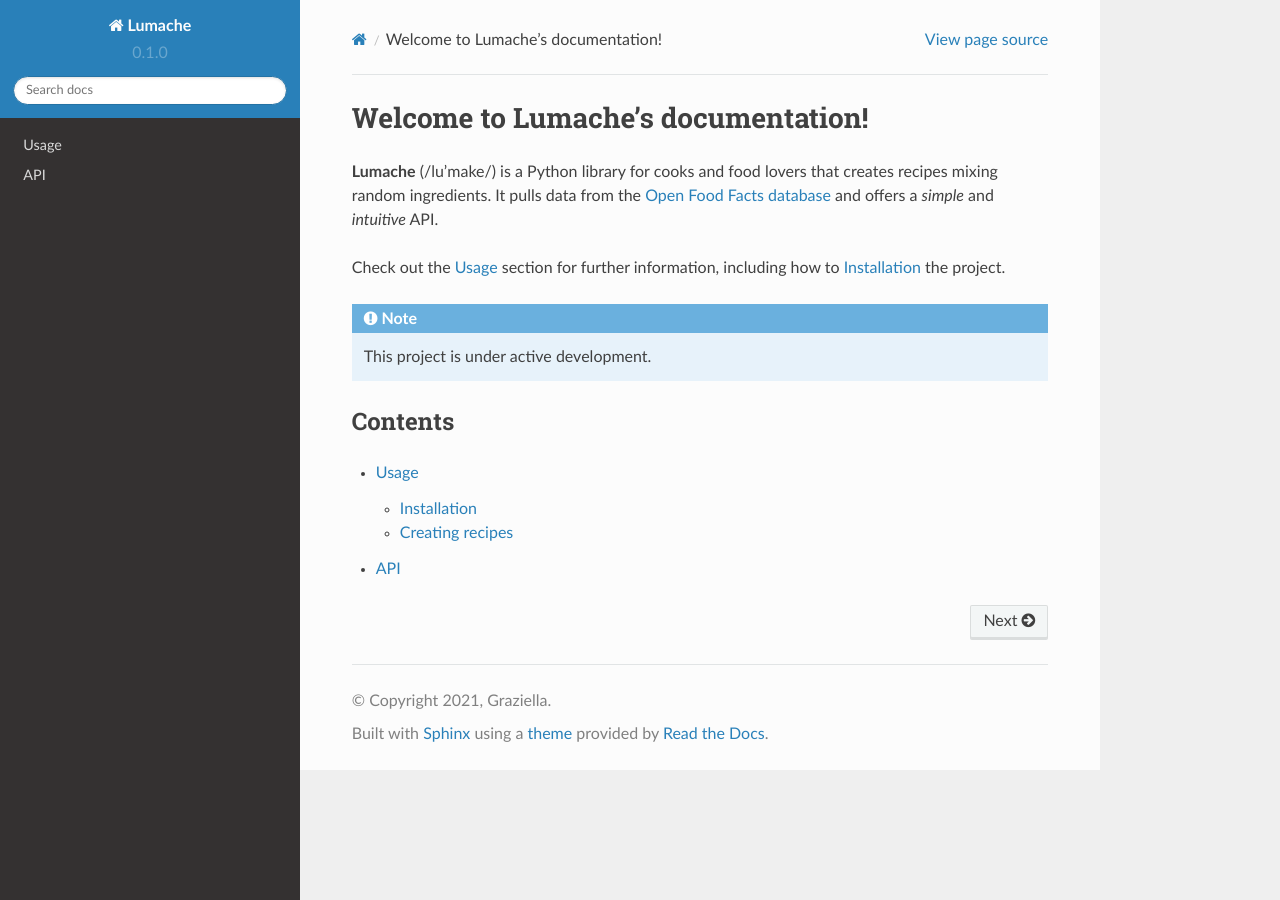
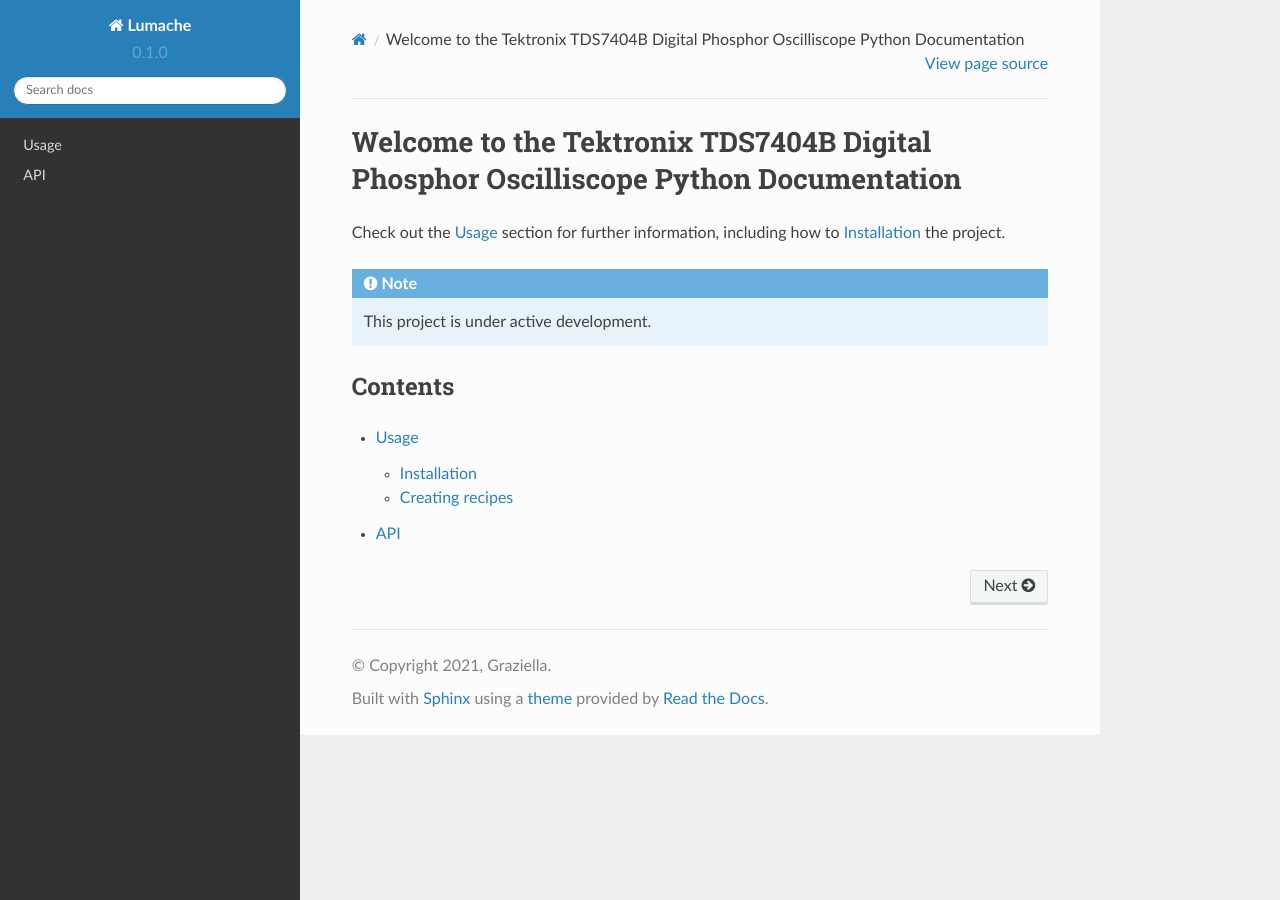
Before and after one commit to NeleWandel/TDS, a Sphinx documentation site: the page built from docs/source/index.rst, in a window 1280 px wide. Built offline with Sphinx 7.4.7 and the Read the Docs theme 2.0.0, drawn with Linux system fonts in a browser that asks for light colours.

Commit message:
Update index.rst

```diff
--- a/docs/source/index.rst
+++ b/docs/source/index.rst
@@ -1,10 +1,7 @@
-Welcome to Lumache's documentation!
+Welcome to the Tektronix TDS7404B Digital Phosphor Oscilliscope Python Documentation
 ===================================
 
-**Lumache** (/lu'make/) is a Python library for cooks and food lovers
-that creates recipes mixing random ingredients.
-It pulls data from the `Open Food Facts database <https://world.openfoodfacts.org/>`_
-and offers a *simple* and *intuitive* API.
+
 
 Check out the :doc:`usage` section for further information, including
 how to :ref:`installation` the project.
```
